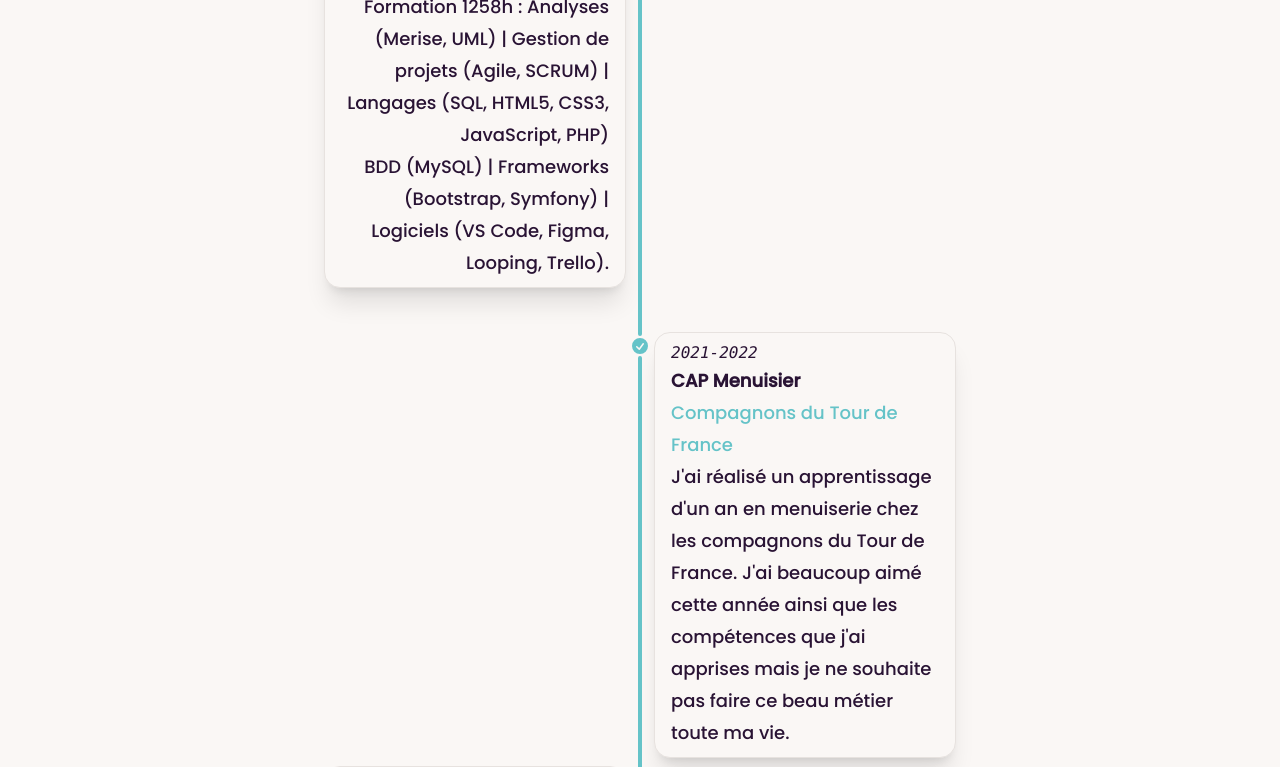
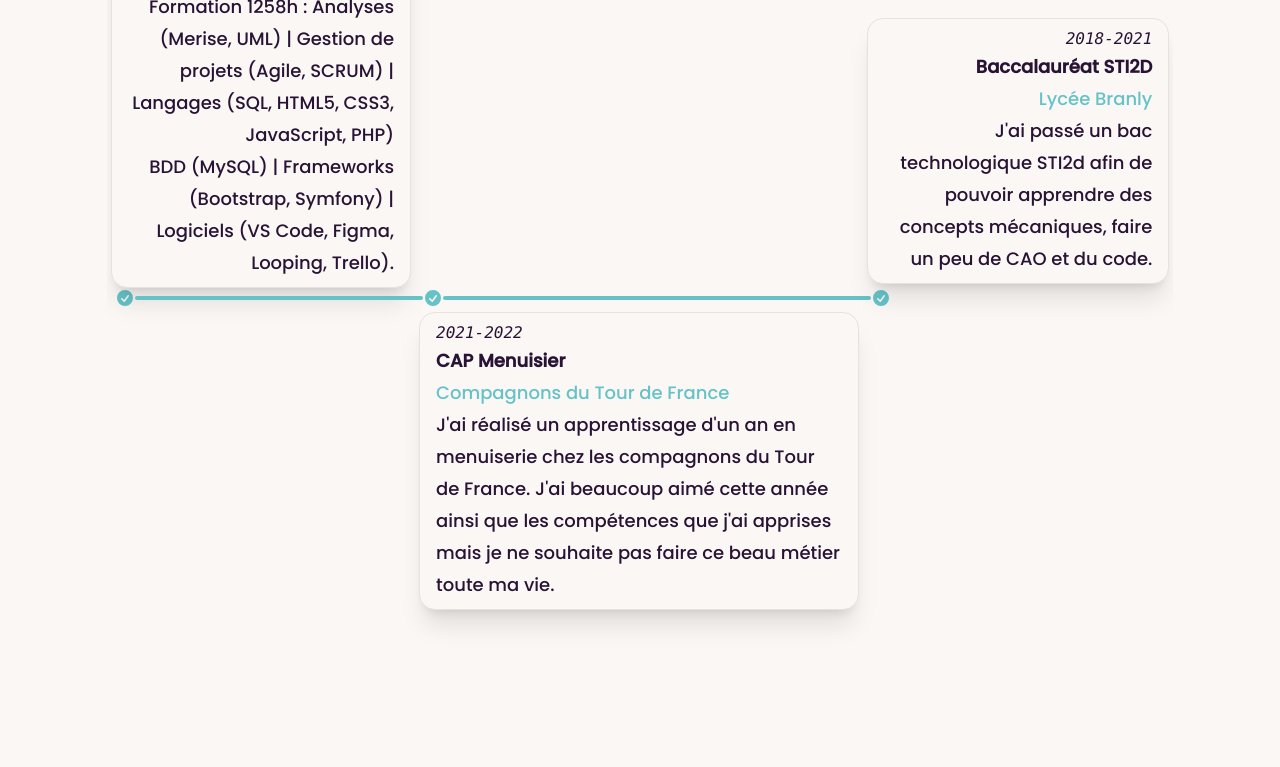
Before and after one commit to Vianndev/vianndev_portfolio, a website: page index.html in a window 1280 px wide. Shown: the part 8477-9244 px from the top of the page. After the commit the page ends 9207 px from the top, so only its background shows below. Drawn offline with Linux system fonts and the light colour scheme.

Commit message:
fix: correct center of timeline horizontal on lg screen

```diff
--- a/css/style.css
+++ b/css/style.css
@@ -44,7 +44,7 @@
     @apply  prose-neutral
   }
   .review-card-body .underline-hover {
-    @apply  text-neutral bg-secondary italic !important
+    @apply  text-neutral bg-secondary font-bold !important
   }
   .review-card-header {
     @apply bg-neutral text-base-100 flex flex-row md:flex-col md:justify-center items-center justify-around;
--- a/index.html
+++ b/index.html
@@ -511,12 +511,12 @@
     </div>
   </div>
   <div class="h-full" id="Diplomes">
-    <div class="snap-start flex flex-col h-full  w-10/12 md:w-1/2 m-auto">
+    <div class="snap-start flex flex-col h-full  w-10/12 md:w-8/12 lg:w-10/12 lg:min-h-svh m-auto">
       <div>
         <h1 class="section-title">Diplomes</h1>
       </div>
-      <ul class="timeline timeline-snap-icon max-md:timeline-compact gap-y-0 timeline-vertical ">
-        <li>
+      <ul class="timeline timeline-snap-icon max-md:timeline-compact gap-y-0 timeline-vertical lg:timeline-horizontal lg:max-w-full lg:m-auto lg:flex-shrink overflow-hidden ">
+        <li class="lg:flex-shrink aspect-auto lg:max-w-md" >
           <div class="timeline-middle ">
             <svg class="h-5 w-5 fill-primary" viewBox="0 0 20 20" xmlns="http://www.w3.org/2000/svg">
               <path clip-rule="evenodd"
@@ -524,7 +524,7 @@
                     fill-rule="evenodd"/>
             </svg>
           </div>
-          <div class="timeline-start  shadow-xl mb-10 md:text-end timeline-box ">
+          <div class="timeline-start  shadow-xl mb-10 lg:mb-0 md:text-end timeline-box ">
             <time class="font-mono italic">2023-2024</time>
             <div class="prose-lg font-black">Développeur Web - RNCP niv 5 (bac + 2)</div>
             <p class="font-size-18 inline-flex items-baseline text-primary">
@@ -541,7 +541,7 @@
           </div>
            <hr class="bg-primary" >
         </li>
-        <li>
+        <li class="lg:flex-shrink aspect-auto lg:max-w-md" >
            <hr class="bg-primary" >
           <div class="timeline-middle ">
             <svg class="h-5 w-5 fill-primary"  viewBox="0 0 20 20" xmlns="http://www.w3.org/2000/svg">
@@ -563,7 +563,7 @@
           </div>
           <hr class="bg-primary" />
         </li>
-        <li>
+        <li class="lg:flex-shrink aspect-auto lg:max-w-md" >
            <hr class="bg-primary" >
           <div class="timeline-middle">
             <svg class="h-5 w-5 fill-primary"  viewBox="0 0 20 20" xmlns="http://www.w3.org/2000/svg">
--- a/tailwind.config.js
+++ b/tailwind.config.js
@@ -30,6 +30,17 @@ module.exports = {
     require('daisyui'),
   ],
   daisyui: {
-    themes: ["light", "dark", "synthwave", "cupcake"],
+    themes: [
+      {
+        cupcake: {
+          ...require("daisyui/src/theming/themes")["cupcake"],
+          // "primary": "#d1dbff", //primary-content from light theme
+          "lightblue": "oklch(89.824% .06192 275.75/1)", //primary-content from light theme
+        }
+      },
+      "dark",
+      "synthwave",
+      "light",
+    ],
   },
 }
```
Also changed, not shown: css/output.css.
